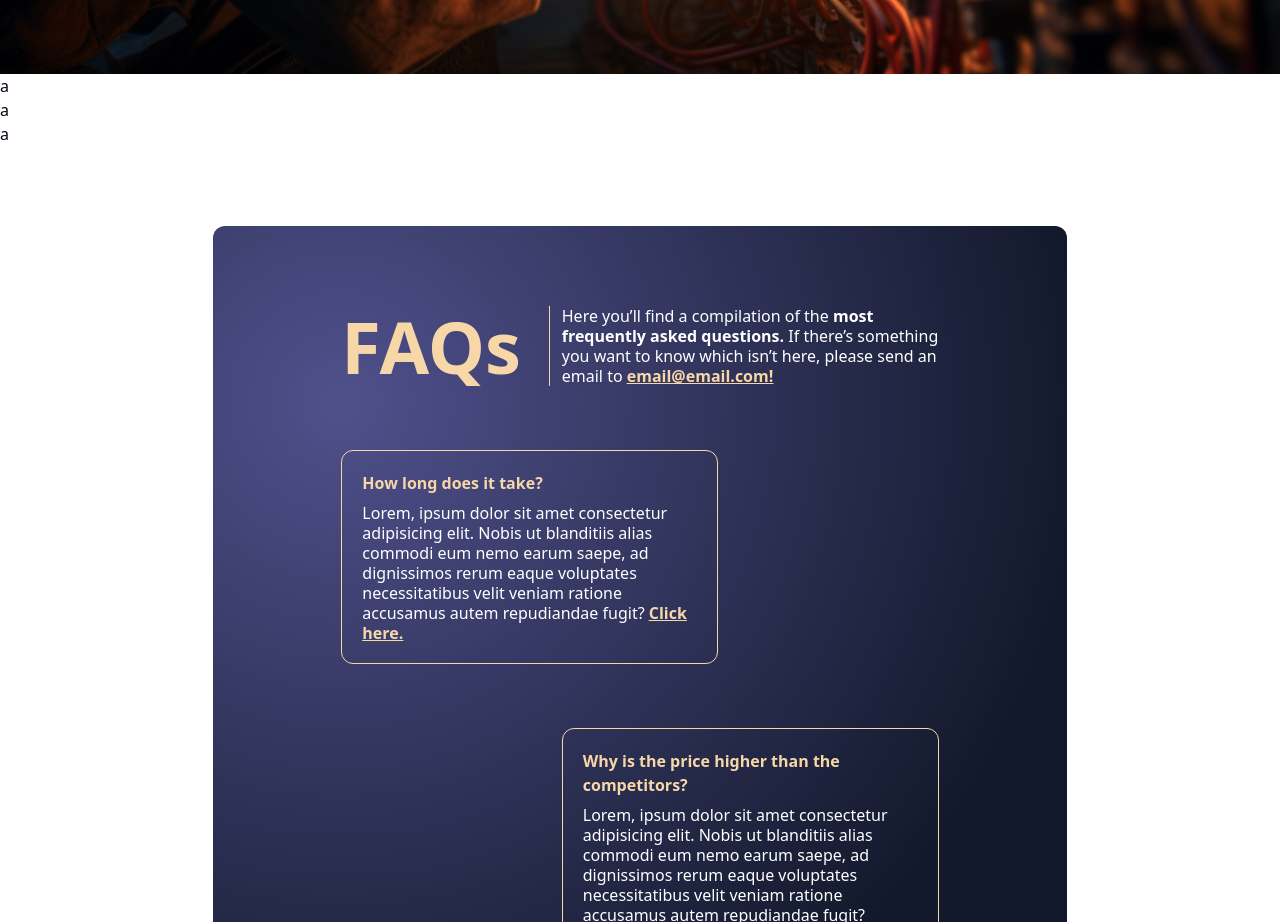
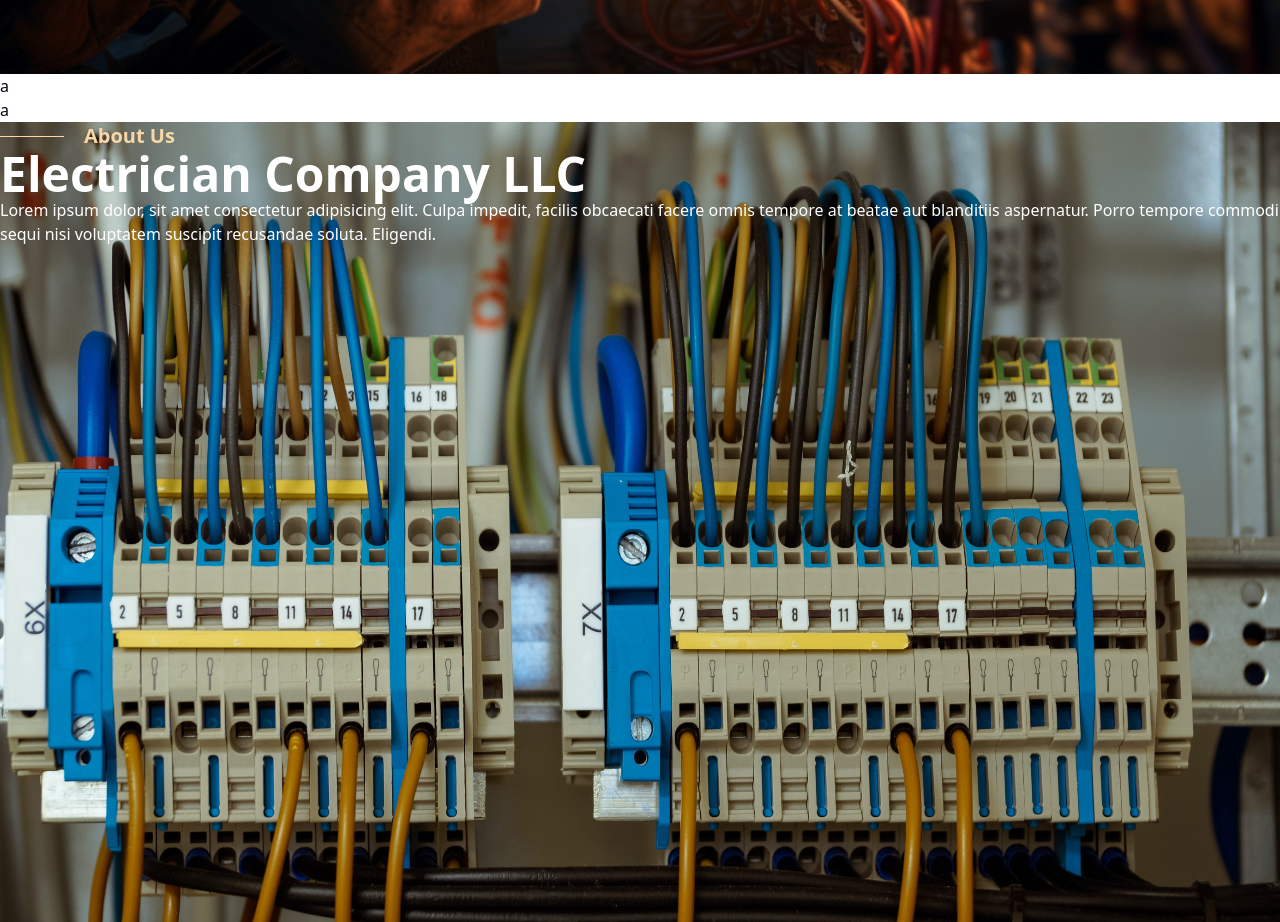
Before and after one commit to TheCryptoChad/Electrician-Site, a Next.js app: page / in a window 1280 px wide. Shown: the part 840-1762 px from the top of the page. Built offline with nearby package versions, Linux system fonts and the light colour scheme.

Commit message:
halfway through about us

```diff
--- a/components/home/AboutUs.tsx
+++ b/components/home/AboutUs.tsx
@@ -1,3 +1,32 @@
+import { companyName } from '@/lib/constants';
+import Image from 'next/image';
+import { Separator } from '../ui/separator';
+
 export default function AboutUs() {
-	return <section>a</section>;
+	return (
+		<section className='relative h-[200vh] w-full text-white'>
+			<Image
+				alt='Hero'
+				className='absolute top-0 -z-10 flex h-1/2 w-full items-center justify-center'
+				height={50}
+				src='/images/route-hero.jpg'
+				width={1080}
+			/>
+			<Image
+				alt='Hero'
+				className='absolute bottom-0 -z-10 flex h-1/2 w-full items-center justify-center'
+				height={50}
+				src='/images/route-hero.jpg'
+				width={1080}
+			/>
+			<div>
+			<div className='flex items-center gap-5'>
+						<Separator className='w-16 bg-[#F7D7A7]' />
+						<h2 className='flex-1 whitespace-nowrap text-xl font-bold text-[#F7D7A7]'>About Us</h2>
+					</div>
+				<h1 className='text-5xl font-extrabold'>{companyName}</h1>
+				<p>Lorem ipsum dolor, sit amet consectetur adipisicing elit. Culpa impedit, facilis obcaecati facere omnis tempore at beatae aut blanditiis aspernatur. Porro tempore commodi sequi nisi voluptatem suscipit recusandae soluta. Eligendi.</p>
+			</div>
+		</section>
+	);
 }
```
